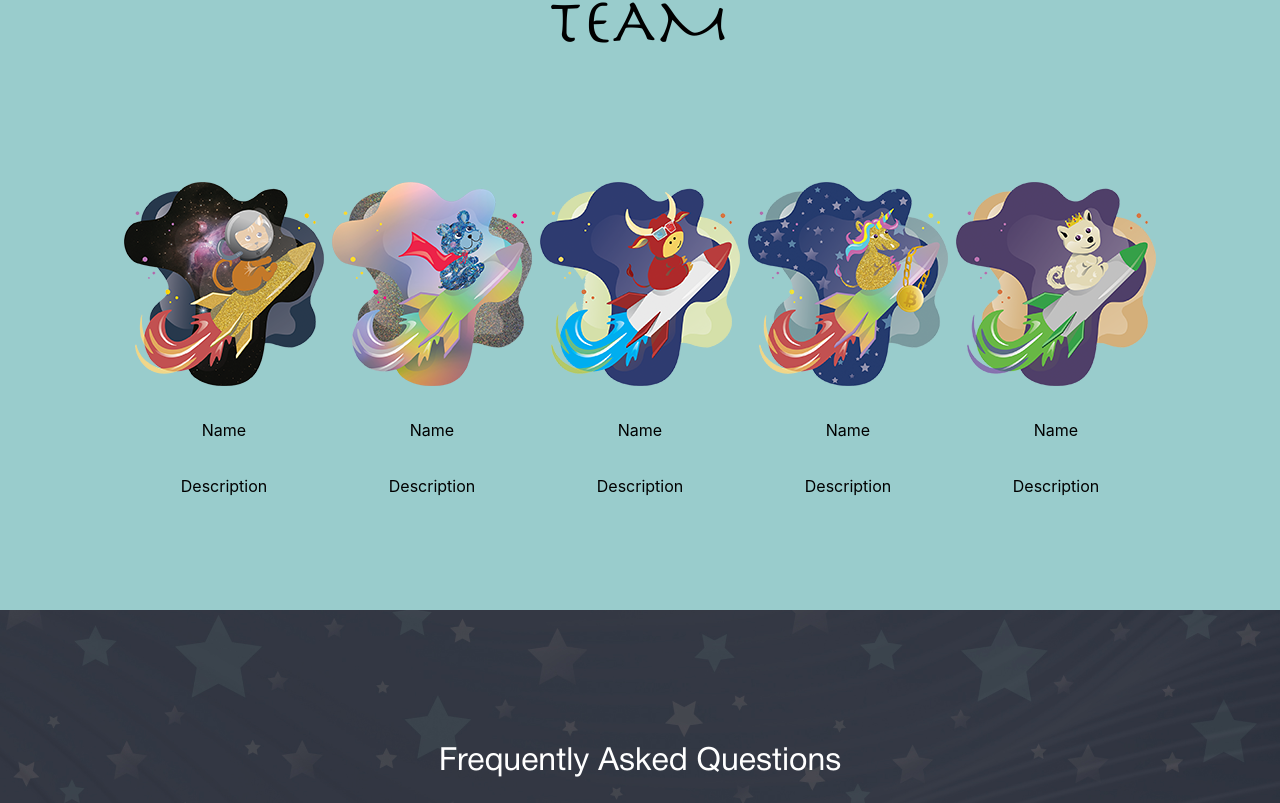
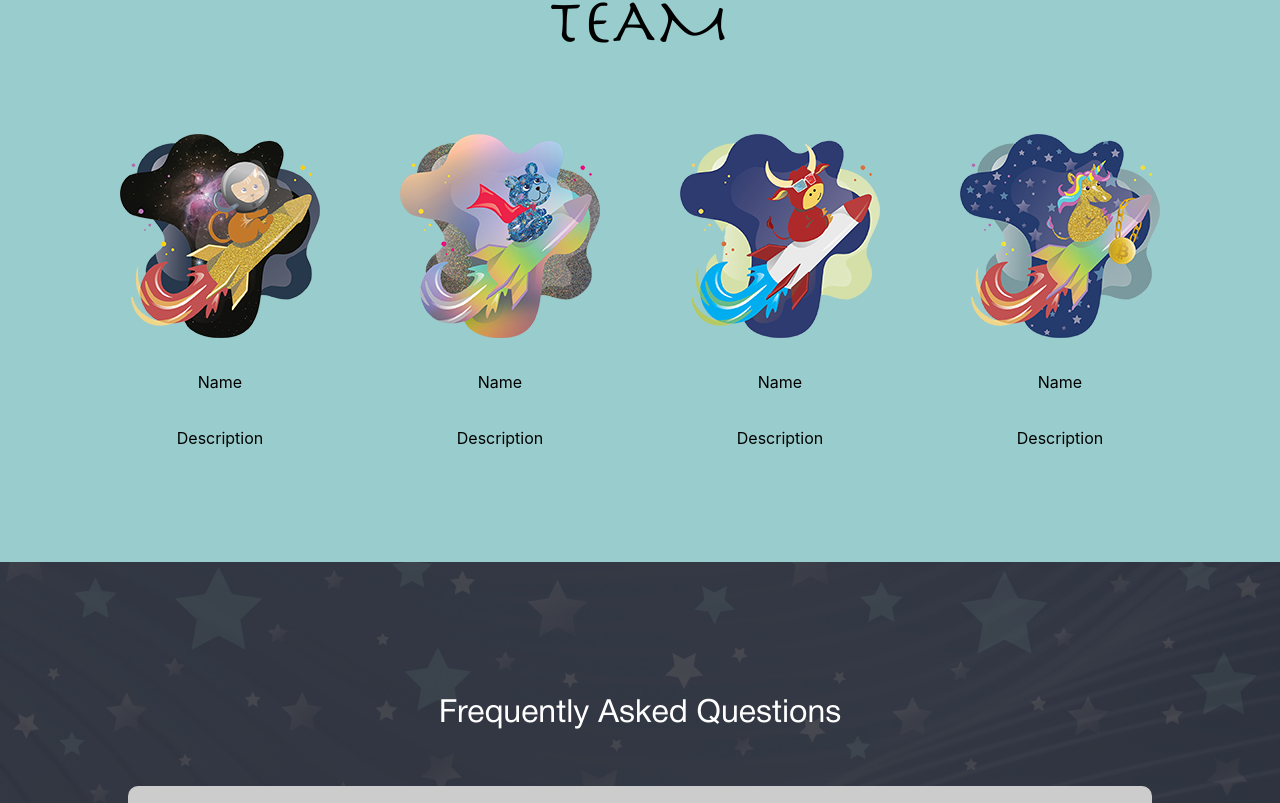
Before and after one commit to fitzmode/astropets, a React (Create React App) app: page / in a window 1280 px wide. Shown: the part 2773-3576 px from the top of the page. Built offline with nearby package versions, Linux system fonts and the light colour scheme.

Commit message:
Update UI

```diff
--- a/src/sections/FAQ.tsx
+++ b/src/sections/FAQ.tsx
@@ -54,7 +54,7 @@ export default function FAQSection() {
       fontFamily="HelveticaRegular"
     >
       <Stack width="100%" align="center">
-        <Text fontSize="32px" mb="40px">
+        <Text fontSize="32px" fontWeight="500" mb="40px">
           Frequently Asked Questions
         </Text>
         <Accordion
--- a/src/sections/Team.tsx
+++ b/src/sections/Team.tsx
@@ -12,7 +12,6 @@ const team = [
   { image: image2, name: "Name", description: "Description" },
   { image: image3, name: "Name", description: "Description" },
   { image: image4, name: "Name", description: "Description" },
-  { image: image5, name: "Name", description: "Description" },
 ];
 
 function Team() {
@@ -25,7 +24,7 @@ function Team() {
       color="#000"
       py={{ base: 20, md: 28 }}
     >
-      <Stack align="center" spacing={{ base: 20, md: 28 }}>
+      <Stack align="center" spacing={{ base: 8, md: 16 }}>
         <Text
           as="h1"
           fontSize="64px"
@@ -35,7 +34,11 @@ function Team() {
         >
           Team
         </Text>
-        <Stack direction={{ base: "column", md: "row" }} align="center">
+        <Stack
+          direction={{ base: "column", md: "row" }}
+          spacing={{ base: 8, md: 20 }}
+          align="center"
+        >
           {team.map((each) => (
             <Stack key={each.image} spacing={{ base: 2, md: 8 }} align="center">
               <Image src={each.image} />
```
